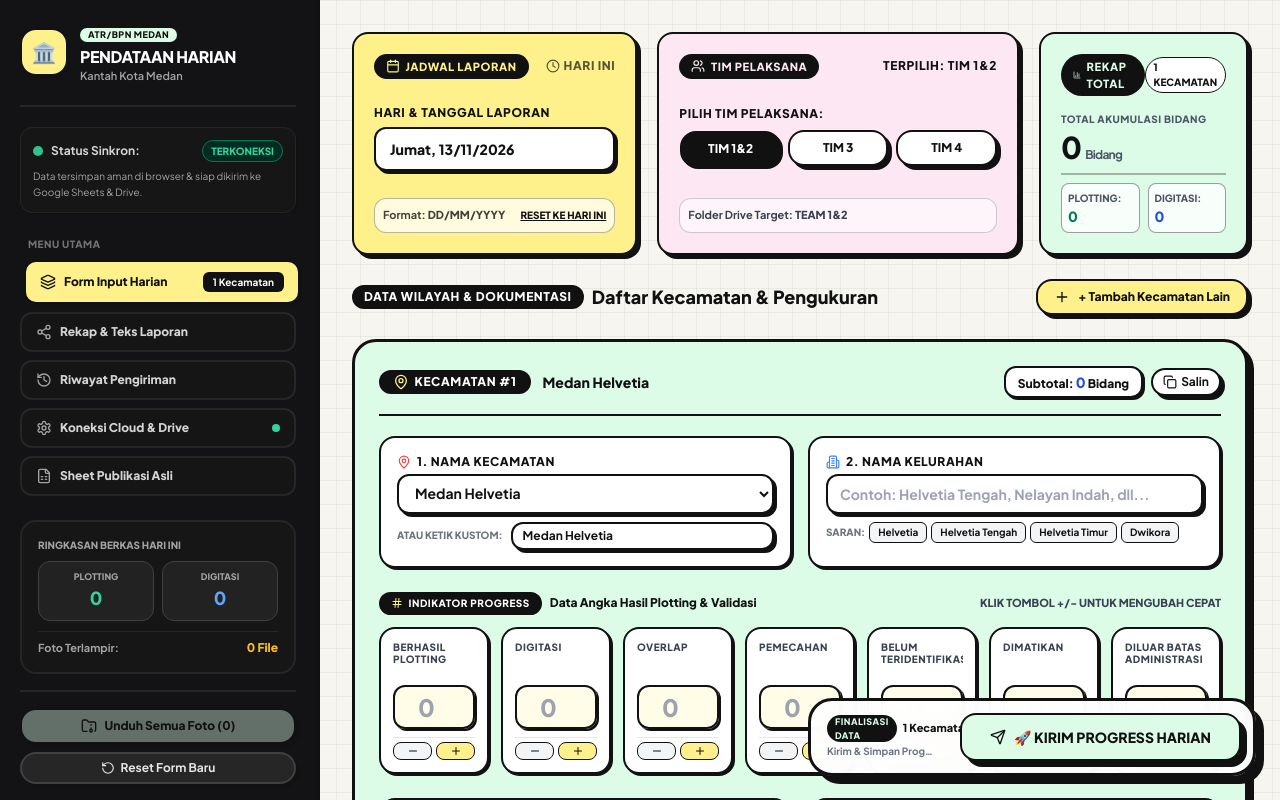
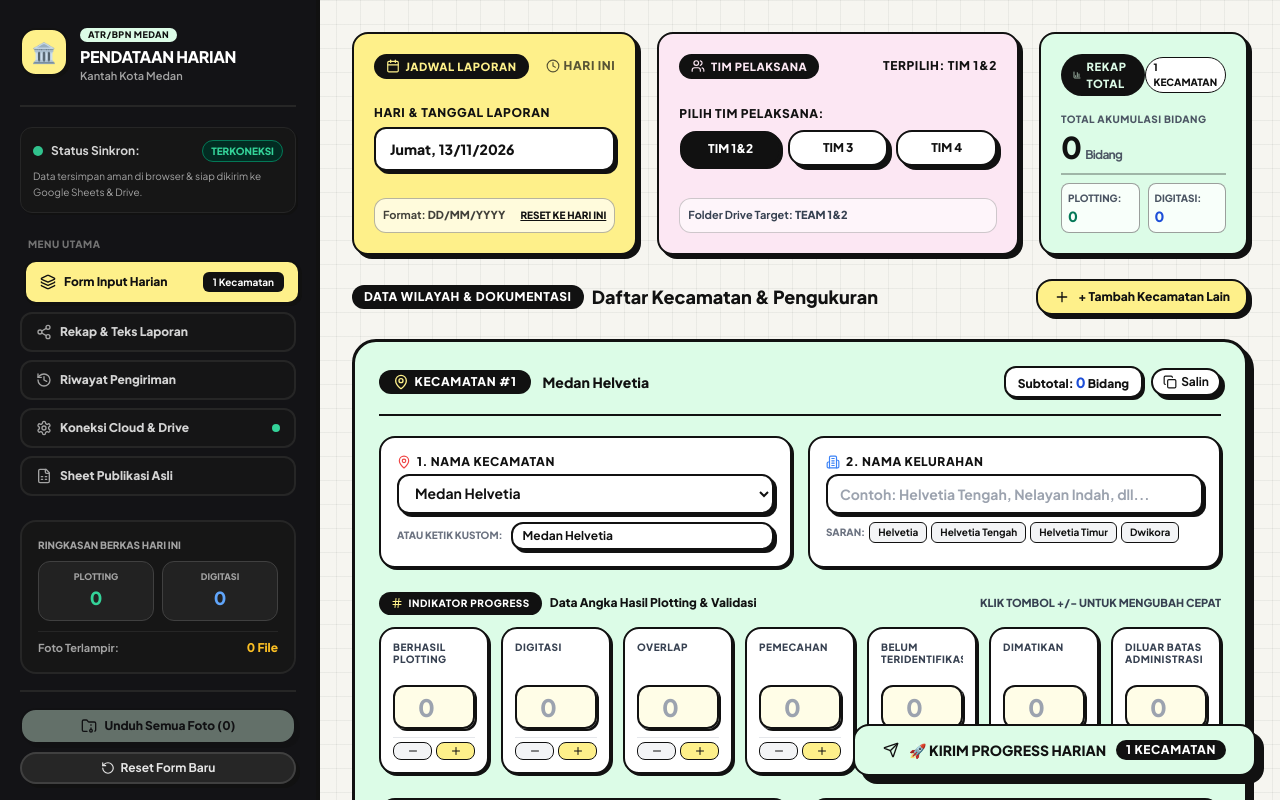
Before and after one commit to bagasdwisss/pendataanharian, a Next.js app: page / in a window 1280 px wide. Shown: the top 800 px of the page. Built offline with nearby package versions, Linux system fonts and the light colour scheme.

Commit message:
fix: streamline floating submit button into clean unified Neo-pill to eliminate collision

```diff
--- a/src/app/page.tsx
+++ b/src/app/page.tsx
@@ -597,34 +597,21 @@ export default function Home() {
                 </button>
               </div>
 
-              {/* Floating Bottom-Right Submit Action Bar */}
-              <div className="fixed bottom-3 right-3 left-3 sm:left-auto sm:bottom-6 sm:right-6 z-40 max-w-md">
-                <div className="rounded-2xl sm:rounded-3xl border-3 border-brutal bg-white/95 backdrop-blur-md p-2.5 sm:p-3 shadow-neo-xl flex items-center justify-between gap-3 sm:gap-4 animate-in fade-in slide-in-from-bottom-5 duration-300">
-                  <div className="hidden sm:block min-w-0 pl-1 pr-2">
-                    <div className="flex items-center gap-1.5 mb-0.5">
-                      <span className="pill-badge bg-brutal text-pastel-matcha text-[9px] py-0 px-2 font-black">
-                        FINALISASI DATA
-                      </span>
-                      <span className="text-[11px] font-black text-brutal whitespace-nowrap flex-shrink-0">
-                        {kecamatanList.length} Kecamatan
-                      </span>
-                    </div>
-                    <p className="text-[10px] text-gray-500 font-bold truncate">
-                      Kirim & Simpan Progress Harian
-                    </p>
-                  </div>
-
+              {/* Floating Bottom-Right Submit Action Button */}
+              <div className="fixed bottom-4 right-4 sm:bottom-6 sm:right-6 z-40">
                 <button
                   type="submit"
                   disabled={isSubmitting}
-                    className="w-full sm:w-auto neo-btn bg-pastel-matcha hover:bg-emerald-300 text-brutal px-5 sm:px-7 py-3 text-xs sm:text-sm font-black flex items-center justify-center gap-2 shadow-neo-lg disabled:opacity-50 flex-shrink-0"
+                  className="neo-btn bg-pastel-matcha hover:bg-emerald-300 text-brutal px-5 sm:px-7 py-3 sm:py-3.5 text-xs sm:text-sm font-black flex items-center justify-center gap-2.5 shadow-neo-xl disabled:opacity-50 whitespace-nowrap transition-transform hover:-translate-y-0.5 active:translate-y-0"
                 >
                   <Send className="w-4 h-4 flex-shrink-0" />
-                    <span className="truncate">
+                  <span>
                     {isSubmitting ? 'Memproses...' : '🚀 KIRIM PROGRESS HARIAN'}
                   </span>
+                  <span className="pill-badge bg-brutal text-white text-[10px] sm:text-xs py-0.5 px-2.5 font-black whitespace-nowrap">
+                    {kecamatanList.length} Kecamatan
+                  </span>
                 </button>
-                </div>
               </div>
 
               {/* Bottom Spacer for Floating Dock */}
```
Lines whose indentation alone changed are shown as unchanged.
